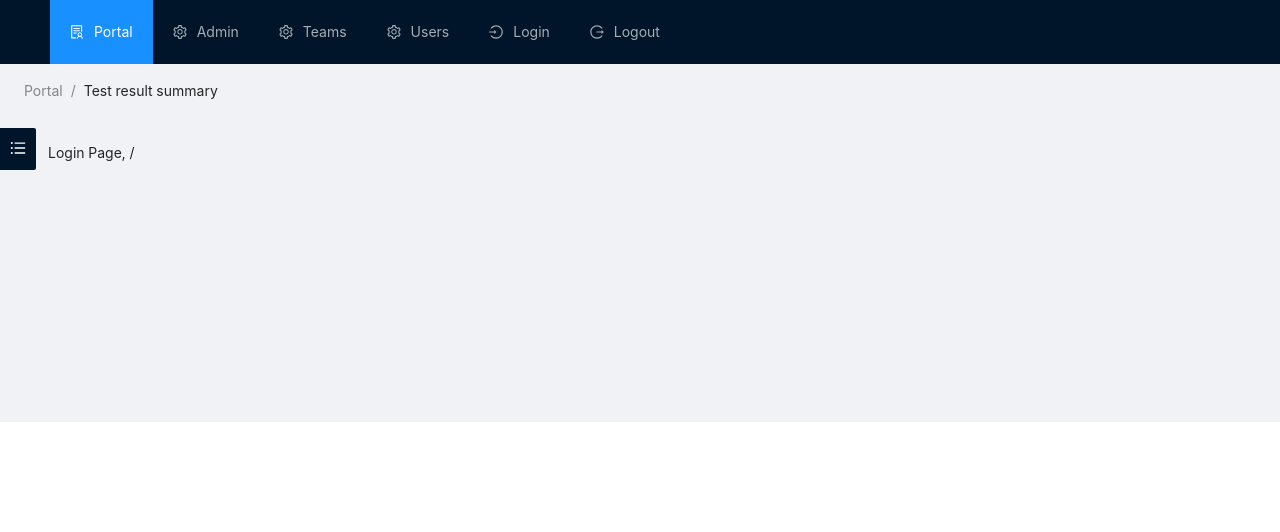
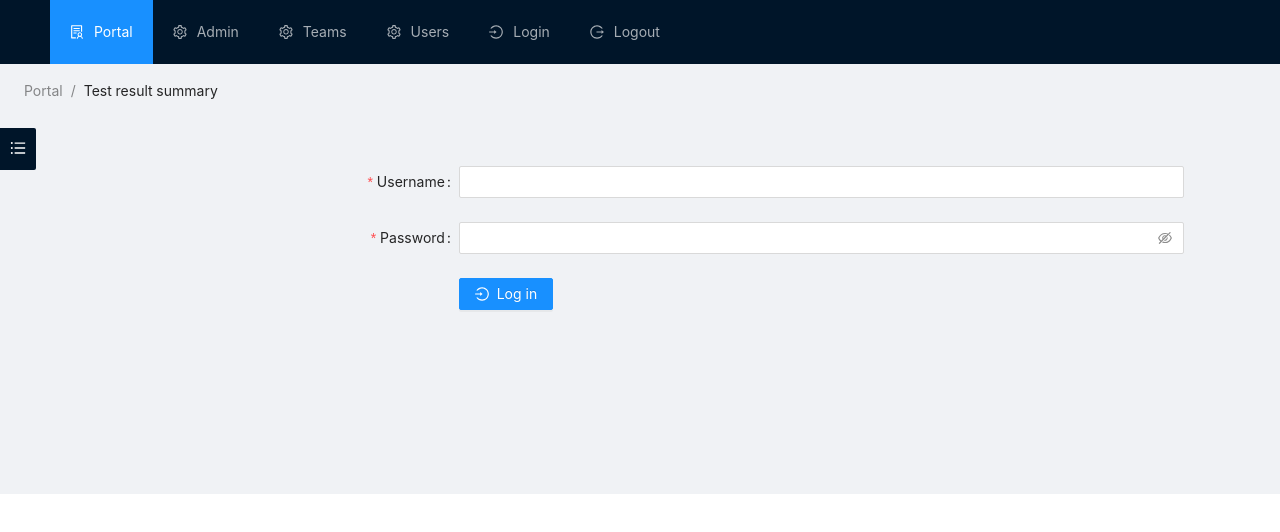
Before and after one commit to kamikaze/react-project-template, a React (Create React App) app: page /login in a window 1280 px wide. Shown: the top 532 px of the page. Built offline with nearby package versions, Linux system fonts and the light colour scheme.

Commit message:
added Login page structure

```diff
--- a/package.json
+++ b/package.json
@@ -8,11 +8,11 @@
     "@testing-library/react": "^13.4.0",
     "@testing-library/user-event": "^13.5.0",
     "@types/jest": "^27.5.2",
-    "@types/node": "^16.11.65",
+    "@types/node": "^18.11.0",
     "@types/react": "^18.0.21",
     "@types/react-dom": "^18.0.6",
     "@types/react-router-dom": "^5.3.3",
-    "antd": "^4.23.4",
+    "antd": "^4.23.5",
     "i18next": "^21.10.0",
     "i18next-http-backend": "^1.4.4",
     "react": "^18.2.0",
--- a/src/pages/LoginPage.tsx
+++ b/src/pages/LoginPage.tsx
@@ -1,12 +1,98 @@
 import {useLocation, useNavigate} from "react-router-dom";
+import { Button, Form, Input, Layout, message } from 'antd';
+import React from 'react';
+import { useTranslation } from 'react-i18next';
+import config from '../config';
+import { LoginOutlined } from '@ant-design/icons';
+
+const { Content } = Layout;
+const layout = {
+  labelCol: { span: 8 },
+  wrapperCol: { span: 16 }
+};
+const tailLayout = {
+  wrapperCol: { offset: 8, span: 16 }
+};
 
 const LoginPage = () => {
   const navigate = useNavigate();
   const location = useLocation();
+  const { t } = useTranslation();
   const fromPage = location.state?.from?.pathname || '/';
 
+  const onFinish = async (values: any) => {
+    let body = new URLSearchParams();
+    body.set('username', values.username);
+    body.set('password', values.password);
+
+    const response = await fetch(config.API_BASE_URL + '/auth/login', {
+      method: 'POST',
+      credentials: 'include',
+      headers: { 'Content-Type': 'application/x-www-form-urlencoded' },
+      body: body
+    });
+
+    if (response.ok) {
+      //TOOO
+      //props.setIsAuthenticated(true);
+      message.info('Login succeeded');
+    } else {
+      if (response.status === 400) {
+        message.error(t('Unable to login'));
+      } else {
+        message.error(t('Error occurred'));
+      }
+    }
+  };
+
+  const onFinishFailed = (errorInfo: any) => {
+    console.log('Failed:', errorInfo);
+  };
+
   return (
-    <div>Login Page, {fromPage}</div>
+    <Layout>
+      <Layout style={{ padding: '0 24px 24px' }}>
+        <Content
+          className='site-layout-background'
+          style={{
+            padding: 24,
+            margin: 0,
+            minHeight: 280
+          }}
+        >
+          <Form
+            {...layout}
+            name='basic'
+            initialValues={{ remember: true }}
+            onFinish={onFinish}
+            onFinishFailed={onFinishFailed}
+          >
+            <Form.Item
+              label={t('Username')}
+              name='username'
+              rules={[{ required: true, message: t('Please input your username!') }]}
+            >
+              <Input />
+            </Form.Item>
+
+            <Form.Item
+              label={t('Password')}
+              name='password'
+              rules={[{ required: true, message: t('Please input your password!') }]}
+            >
+              <Input.Password />
+            </Form.Item>
+
+            <Form.Item {...tailLayout}>
+              <Button type='primary' htmlType='submit'>
+                <LoginOutlined />
+                {t('Log in')}
+              </Button>
+            </Form.Item>
+          </Form>
+        </Content>
+      </Layout>
+    </Layout>
   )
 }
 
```
Also changed, not shown: 1 other file (tests, documents, lock files or other folders).
